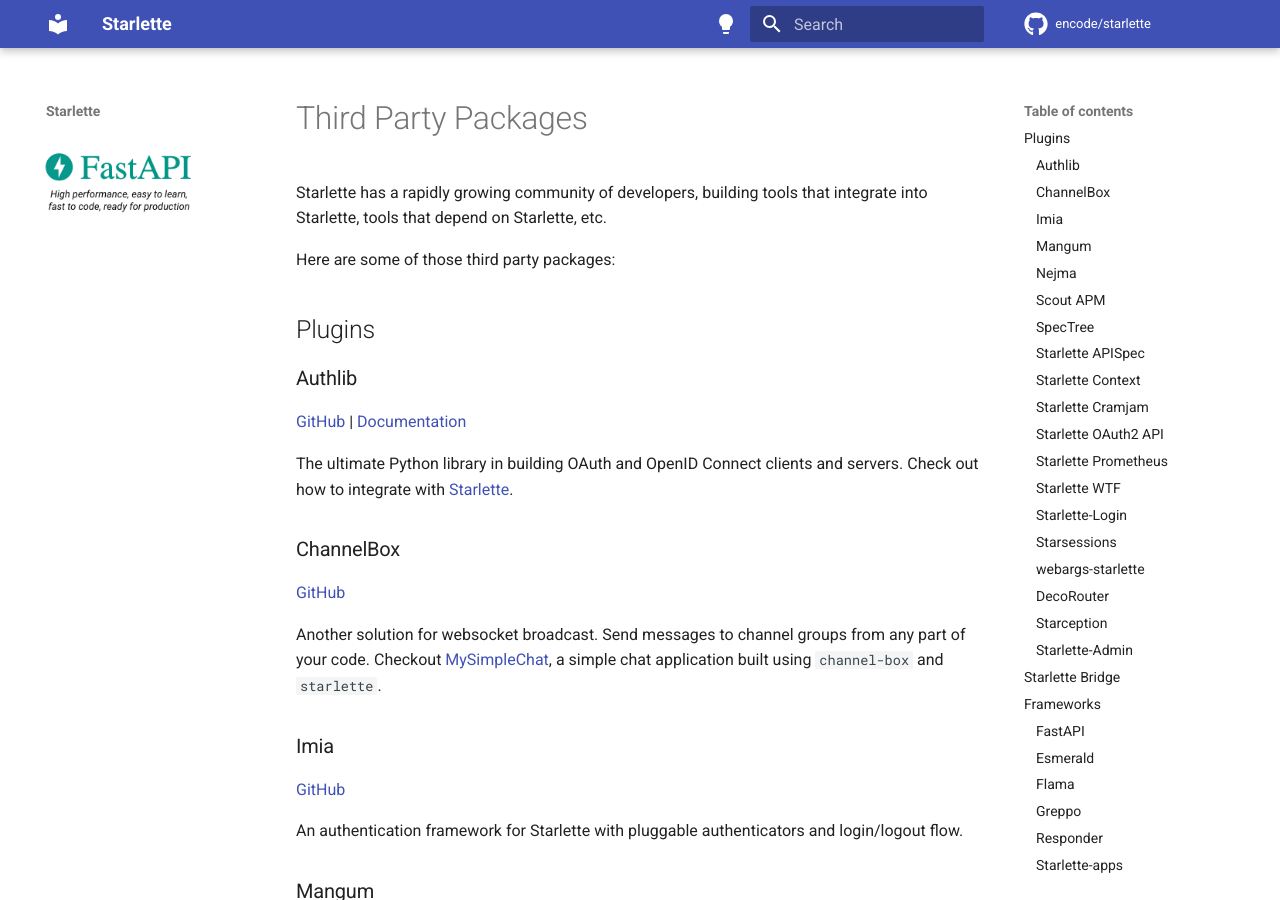
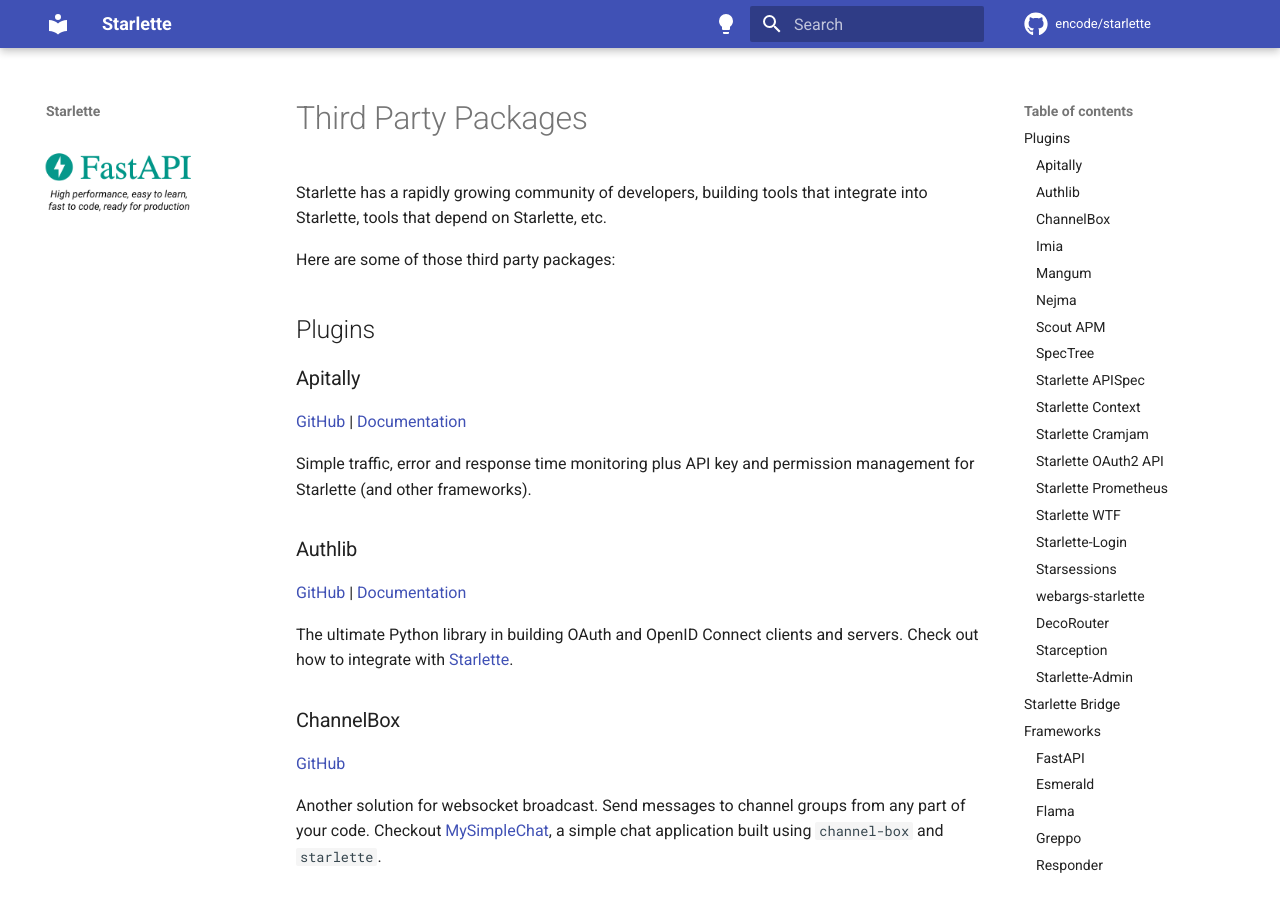
Before and after one commit to azurelotus0926/starlette, an MkDocs documentation site: the page built from docs/third-party-packages.md, in a window 1280 px wide and 900 px high. Built offline with MkDocs 1.6.1 and Material for MkDocs 9.7.7, drawn with Linux system fonts in a browser that asks for light colours; comment, search, counter and statistics services are not loaded.

Commit message:
Add Apitally to third party packages section in docs (#2313)

```diff
--- a/docs/third-party-packages.md
+++ b/docs/third-party-packages.md
@@ -4,6 +4,13 @@ Starlette has a rapidly growing community of developers, building tools that int
 Here are some of those third party packages:
 
 ## Plugins
+
+### Apitally
+
+<a href="https://github.com/apitally/python-client" target="_blank">GitHub</a> |
+<a href="https://docs.apitally.io/frameworks/starlette" target="_blank">Documentation</a>
+
+Simple traffic, error and response time monitoring plus API key and permission management for Starlette (and other frameworks).
 
 ### Authlib
 
```
